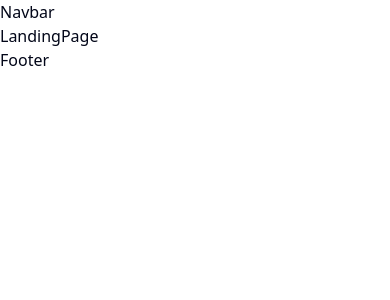
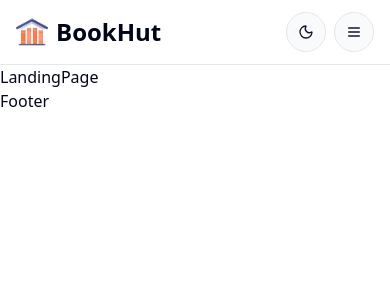
Before and after one commit to asmaulhossain45/B5-Assignment-4-Client, a React (Vite) app: page / in a window 390 px wide. Shown: the top 300 px of the page. Built offline with nearby package versions, Linux system fonts and the light colour scheme.

Commit message:
Design Navbar

```diff
--- a/src/components/layout/Navbar.tsx
+++ b/src/components/layout/Navbar.tsx
@@ -1,7 +1,95 @@
+import { cn } from "@/lib/utils";
+import { Menu } from "lucide-react";
+import { Button } from "../ui/button";
+import { siteConfig } from "@/lib/siteConfig";
+import ThemeToggle from "../common/ThemeToggle";
+import { NavLink, useLocation } from "react-router";
+import { dashNavLinks, navLinks } from "@/constants/links";
+import {
+  DropdownMenu,
+  DropdownMenuContent,
+  DropdownMenuGroup,
+  DropdownMenuItem,
+  DropdownMenuSeparator,
+  DropdownMenuTrigger,
+} from "../ui/dropdown-menu";
+import { useState } from "react";
+
 const Navbar = () => {
+  const pathname = useLocation().pathname;
+  const [open, setOpen] = useState(false);
   return (
-    <div>Navbar</div>
-  )
-}
+    <nav className="border-b py-3">
+      <div className="inner-container flex items-center justify-between gap-4">
+        <NavLink to={"/"} className={"flex items-center gap-2"}>
+          <img
+            src={siteConfig.siteIcon}
+            alt={`${siteConfig.name} Icon`}
+            className={cn("object-contain", "w-8 h-8", "lg:w-10 lg:h-10")}
+          />
+          <h3 className="text-2xl lg:text-3xl font-bold">{siteConfig.name}</h3>
+        </NavLink>
 
-export default Navbar
+        <ul className="hidden md:flex items-center gap-4">
+          {navLinks.map((link, index) => (
+            <li key={index}>
+              <NavLink
+                to={link.href}
+                className={cn("relative group font-medium cursor-pointer")}
+              >
+                <span>{link.label}</span>
+                <div
+                  className={`absolute left-1/2 -bottom-1 h-[2px] w-0 group-hover:w-full bg-foreground -translate-x-1/2 transition-all duration-300 ${
+                    pathname === link.href && "w-full"
+                  }`}
+                />
+              </NavLink>
+            </li>
+          ))}
+        </ul>
+
+        <div className="flex items-center gap-2">
+          <ThemeToggle />
+          <DropdownMenu open={open} onOpenChange={setOpen}>
+            <DropdownMenuTrigger asChild>
+              <Button variant="icon" size={"icon"}>
+                <Menu />
+              </Button>
+            </DropdownMenuTrigger>
+            <DropdownMenuContent className="w-56 mt-2" align="end">
+              <DropdownMenuGroup>
+                {navLinks.map((link, index) => (
+                  <DropdownMenuItem key={index}>
+                    <NavLink
+                      to={link.href}
+                      onClick={() => setOpen(false)}
+                      className={"py-1 px-4"}
+                    >
+                      {link.label}
+                    </NavLink>
+                  </DropdownMenuItem>
+                ))}
+              </DropdownMenuGroup>
+              <DropdownMenuSeparator />
+              <DropdownMenuGroup>
+                {dashNavLinks.map((link, index) => (
+                  <DropdownMenuItem key={index}>
+                    <NavLink
+                      to={link.href}
+                      onClick={() => setOpen(false)}
+                      className={"py-1 px-4"}
+                    >
+                      {link.label}
+                    </NavLink>
+                  </DropdownMenuItem>
+                ))}
+              </DropdownMenuGroup>
+            </DropdownMenuContent>
+          </DropdownMenu>
+        </div>
+      </div>
+    </nav>
+  );
+};
+
+export default Navbar;
```
